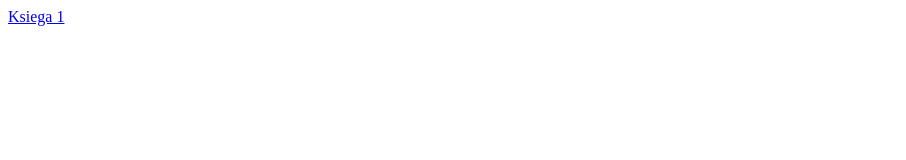
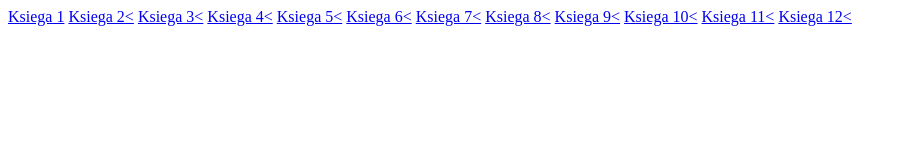
Before and after one commit to kwoskowicz/PanTadeusz, a plain HTML site: page index.html in a window 1280 px wide. Shown: the whole page, without its empty margins (0-906 px from the left). Drawn offline with Linux system fonts and the light colour scheme.

Commit message:
Update index.html

```diff
--- a/index.html
+++ b/index.html
@@ -7,16 +7,16 @@
 <body>
 
 <a href=https://github.com/kwoskowicz/PanTadeusz/blob/master/ksiega1.html>Ksiega 1</a>
-<a href=https://github.com/kwoskowicz/PanTadeusz/blob/master/ksiega2.html</a>
-<a href=https://github.com/kwoskowicz/PanTadeusz/blob/master/ksiega3.html</a>
-<a href=https://github.com/kwoskowicz/PanTadeusz/blob/master/ksiega4.html</a>
-<a href=https://github.com/kwoskowicz/PanTadeusz/blob/master/ksiega5.html</a>
-<a href=https://github.com/kwoskowicz/PanTadeusz/blob/master/ksiega6.html</a>
-<a href=https://github.com/kwoskowicz/PanTadeusz/blob/master/ksiega7.html</a>
-<a href=https://github.com/kwoskowicz/PanTadeusz/blob/master/ksiega8.html</a>
-<a href=https://github.com/kwoskowicz/PanTadeusz/blob/master/ksiega9.html</a>
-<a href=https://github.com/kwoskowicz/PanTadeusz/blob/master/ksiega10.html</a>
-<a href=https://github.com/kwoskowicz/PanTadeusz/blob/master/ksiega11.html</a>
-<a href=https://github.com/kwoskowicz/PanTadeusz/blob/master/ksiega12.html</a>
+<a href=https://github.com/kwoskowicz/PanTadeusz/blob/master/ksiega2.html>Ksiega 2<</a>
+<a href=https://github.com/kwoskowicz/PanTadeusz/blob/master/ksiega3.html>Ksiega 3<</a>
+<a href=https://github.com/kwoskowicz/PanTadeusz/blob/master/ksiega4.html>Ksiega 4<</a>
+<a href=https://github.com/kwoskowicz/PanTadeusz/blob/master/ksiega5.html>Ksiega 5<</a>
+<a href=https://github.com/kwoskowicz/PanTadeusz/blob/master/ksiega6.html>Ksiega 6<</a>
+<a href=https://github.com/kwoskowicz/PanTadeusz/blob/master/ksiega7.html>Ksiega 7<</a>
+<a href=https://github.com/kwoskowicz/PanTadeusz/blob/master/ksiega8.html>Ksiega 8<</a>
+<a href=https://github.com/kwoskowicz/PanTadeusz/blob/master/ksiega9.html>Ksiega 9<</a>
+<a href=https://github.com/kwoskowicz/PanTadeusz/blob/master/ksiega10.html>Ksiega 10<</a>
+<a href=https://github.com/kwoskowicz/PanTadeusz/blob/master/ksiega11.html>Ksiega 11<</a>
+<a href=https://github.com/kwoskowicz/PanTadeusz/blob/master/ksiega12.html>Ksiega 12<</a>
 </body>
 </html>
```
